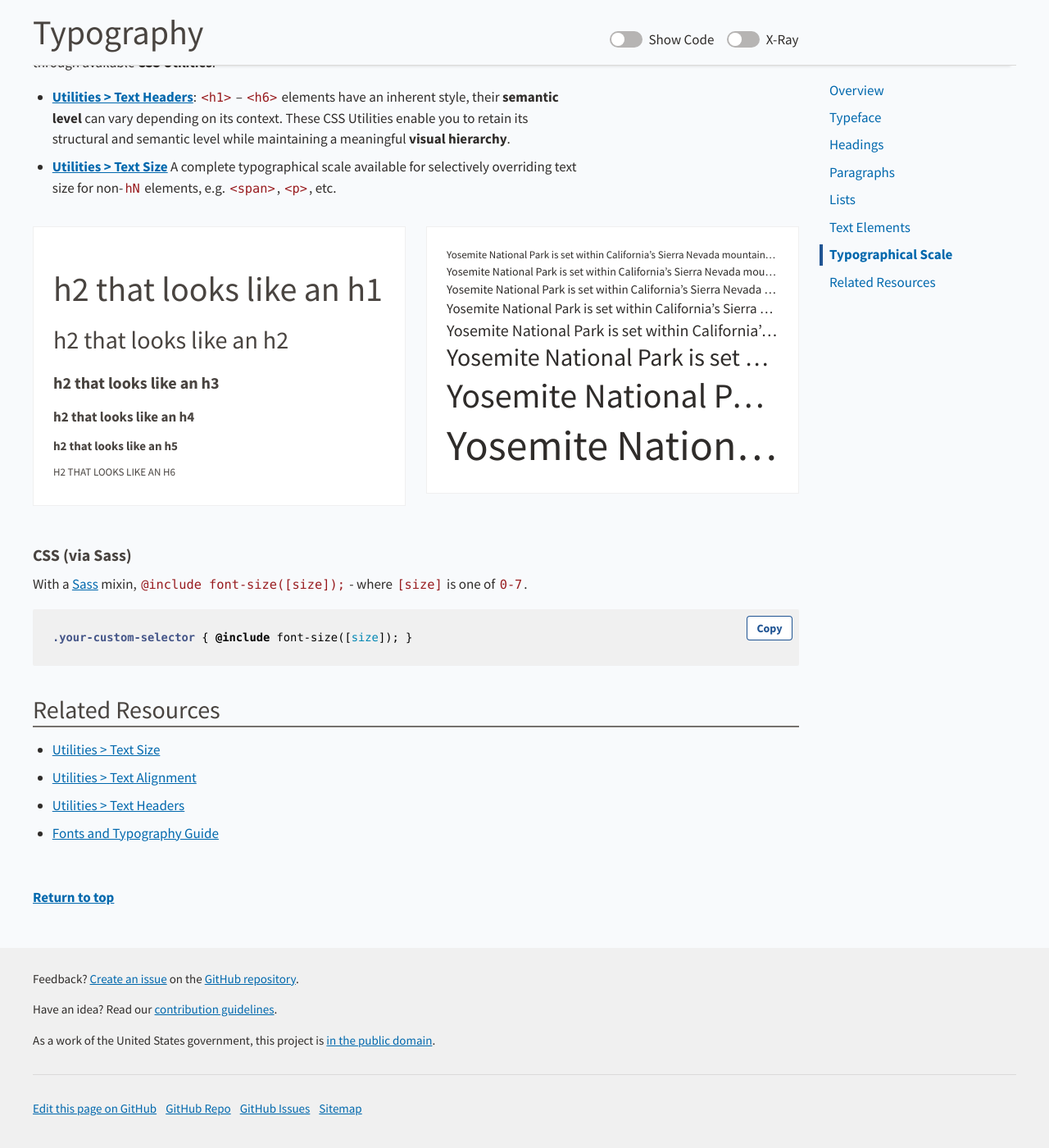
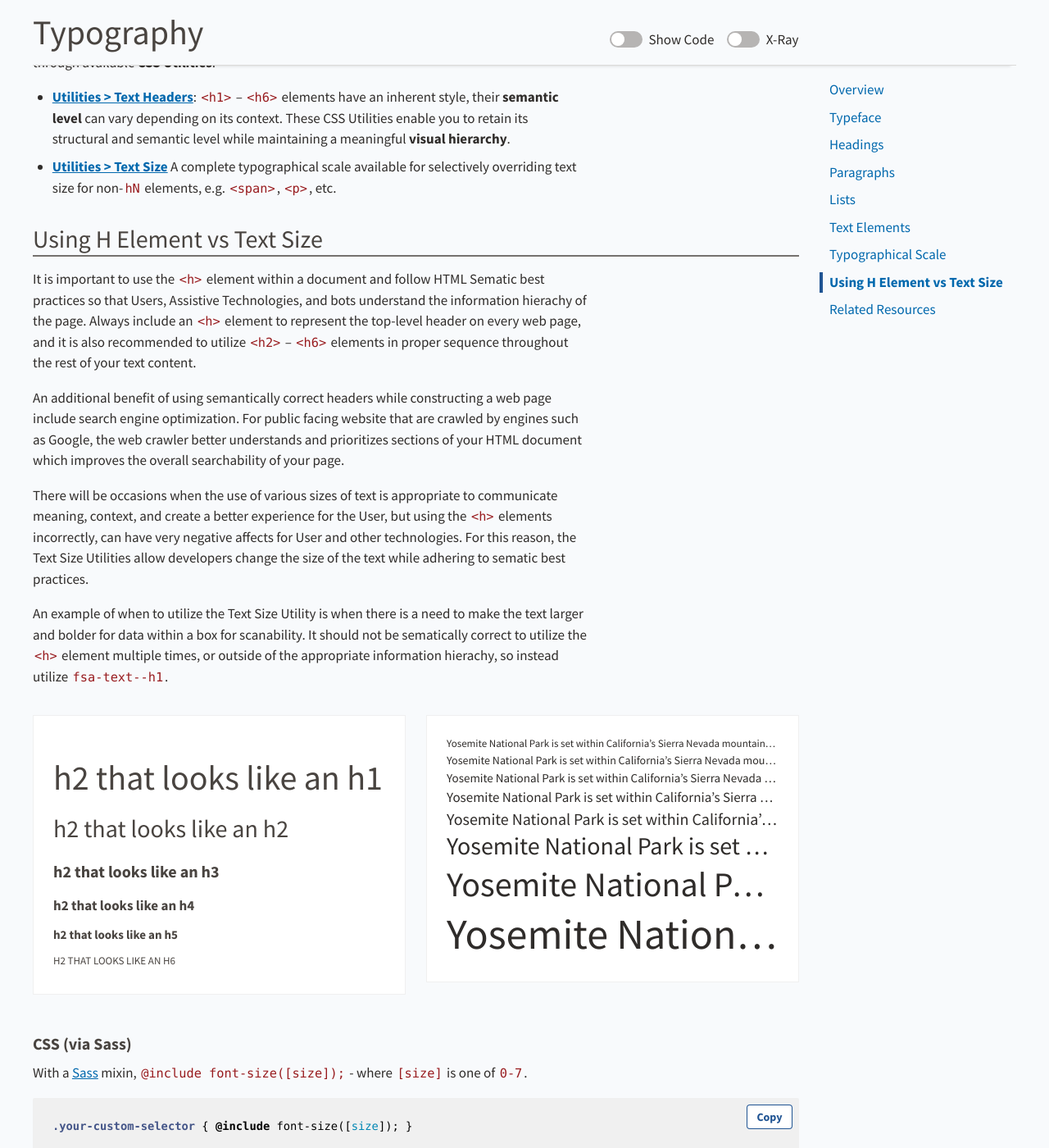
Before and after one commit to USDA-FSA/fsa-design-system, a Jekyll site: the page built from visual-style/typography/index.md, in a window 1280 px wide and 1400 px high, scrolled down 5951 px. Shown: the whole window at 82% size. Built offline with Jekyll 4.4.1, drawn with Linux system fonts in a browser that asks for light colours.

Commit message:
added content to better explain H element usage vs text size utilities [appends #303]

```diff
--- a/visual-style/typography/index.md
+++ b/visual-style/typography/index.md
@@ -353,8 +353,18 @@ If Sass is not an option, these CSS Utilities will reset list styles.
 
 Most HTML elements and components immediately have an assigned font size, following a deliberate typographical scale. Where appropriate or necessary overriding text size can be done through available **CSS Utilities**.
 
-* **[Utilities > Text Headers]({{ site.baseurl }}utilities/text-headers/)**: `<h1>` – `<h6>` elements have an inherent style, their **semantic level** can vary depending on its context. These CSS Utilities enable you to retain its structural and semantic level while maintaining a meaningful **visual hierarchy**.
-* **[Utilities > Text Size]({{ site.baseurl }}utilities/text-size/)** A complete typographical scale available for selectively overriding text size for non-`hN` elements, e.g. `<span>`, `<p>`, etc.
+* **[Utilities > Text Headers]({{ site.baseurl }}utilities/#text-headers/)**: `<h1>` – `<h6>` elements have an inherent style, their **semantic level** can vary depending on its context. These CSS Utilities enable you to retain its structural and semantic level while maintaining a meaningful **visual hierarchy**.
+* **[Utilities > Text Size]({{ site.baseurl }}utilities/#text-size/)** A complete typographical scale available for selectively overriding text size for non-`hN` elements, e.g. `<span>`, `<p>`, etc.
+
+## Using H Element vs Text Size
+
+It is important to use the `<h>` element within a document and follow HTML Sematic best practices so that Users, Assistive Technologies, and bots understand the information hierachy of the page. Always include an `<h>` element to represent the top-level header on every web page, and it is also recommended to utilize `<h2>` – `<h6>` elements in proper sequence throughout the rest of your text content.
+
+An additional benefit of using semantically correct headers while constructing a web page include search engine optimization. For public facing website that are crawled by engines such as Google, the web crawler better understands and prioritizes sections of your HTML document which improves the overall searchability of your page.
+
+There will be occasions when the use of various sizes of text is appropriate to communicate meaning, context, and create a better experience for the User, but using the `<h>` elements incorrectly, can have very negative affects for User and other technologies. For this reason, the Text Size Utilities allow developers change the size of the text while adhering to sematic best practices.
+
+An example of when to utilize the Text Size Utility is when there is a need to make the text larger and bolder for data within a box for scanability. It should not be sematically correct to utilize the `<h>` element multiple times, or outside of the appropriate information hierachy, so instead utilize `fsa-text--h1`.
 
 <div class="fsa-grid">
   <div class="fsa-grid__1 fsa-grid__1/2@m">
@@ -391,7 +401,7 @@ With a <a href="http://sass-lang.com/">Sass</a> mixin, `@include font-size([size
 
 ## Related Resources
 
-* [Utilities > Text Size]({{ site.baseurl }}utilities/text-size/)
-* [Utilities > Text Alignment]({{ site.baseurl }}utilities/text-alignment/)
-* [Utilities > Text Headers]({{ site.baseurl }}utilities/text-headers/)
+* [Utilities > Text Size]({{ site.baseurl }}utilities/#text-size/)
+* [Utilities > Text Alignment]({{ site.baseurl }}utilities/#text-alignment/)
+* [Utilities > Text Headers]({{ site.baseurl }}utilities/#text-headers/)
 * [Fonts and Typography Guide]({{ site.baseurl }}guides/applications/fonts/)
```
